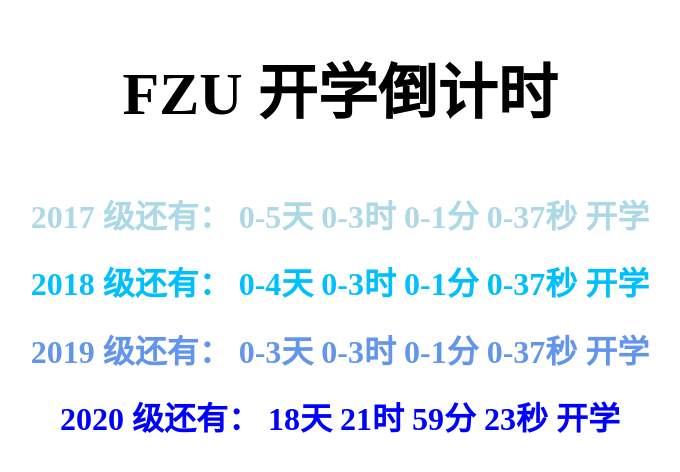
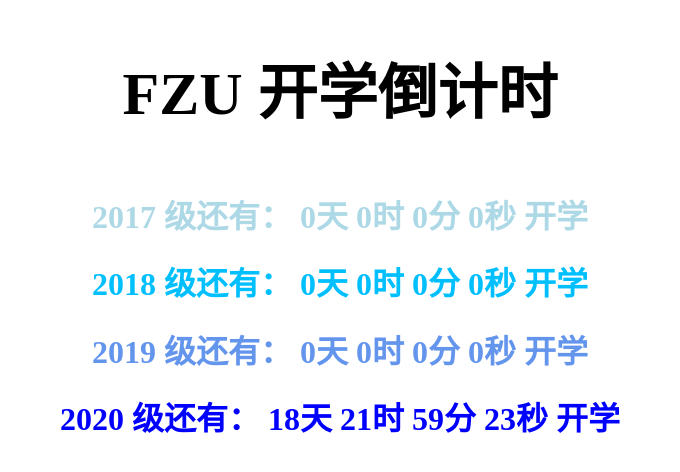
Before and after one commit to fzuwiki/Countdown, a plain HTML site: page index.html in a window 1280 px wide. Shown: the part 132-604 px from the top of the page, without its empty margins (300-980 px from the left). Drawn offline with Linux system fonts and the light colour scheme.

Commit message:
Update index.html

```diff
--- a/index.html
+++ b/index.html
@@ -72,10 +72,10 @@
         getRTime('2020/9/20 00:00:00',2020)
     }
     function checkNum(val){
-        if(val < 10){
+        if(val < 10 && val > 0){
             val = "0" + val.toString();
         }
-        if(val < 0)
+        else if(val < 0)
             val = 0;
         return val.toString();
     }
```
